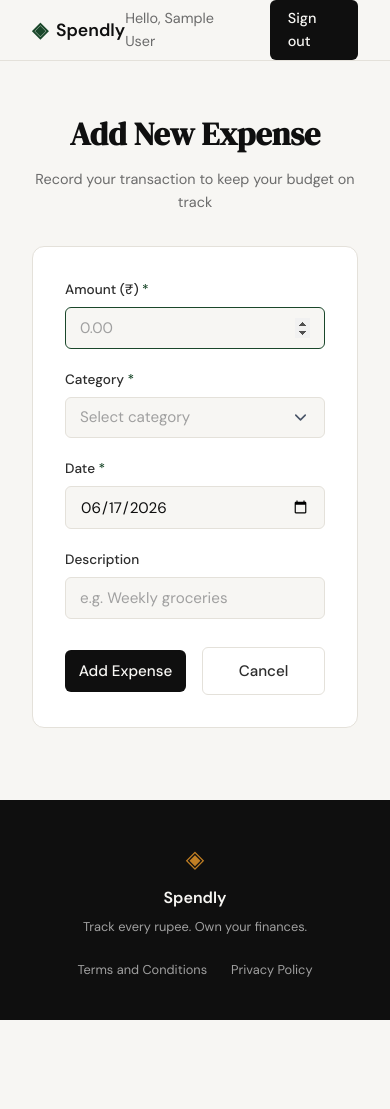
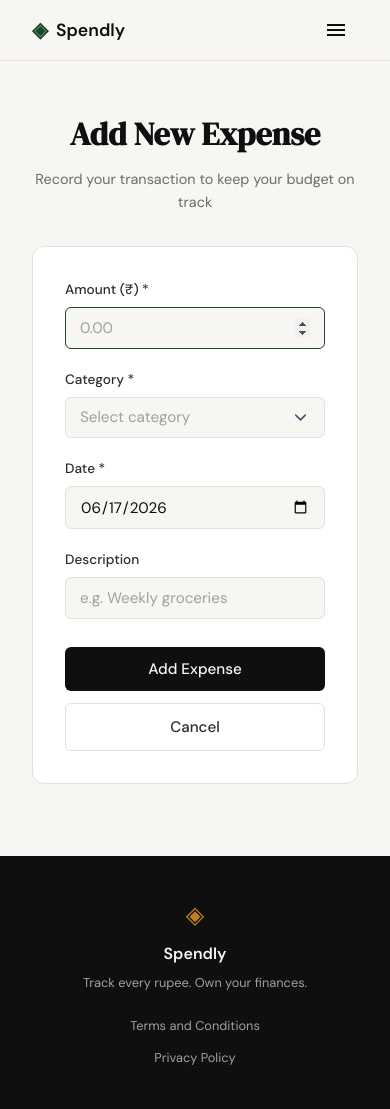
Before and after one commit to Anshhuman99/expense-tracker, a Flask app: page /expenses/add in a window 390 px wide. Before the commit the page ends 1020 px from the top, so only its background shows below. Run offline with Flask 3, Linux system fonts and the light colour scheme; the visitor is signed in with stand-in values (Sample User, id 1); data comes from the database, SQL or seed files in the repository.

Commit message:
feat: optimize app layouts for mobile tablet and desktop devices (#12)

```diff
--- a/static/css/flash_messages.css
+++ b/static/css/flash_messages.css
@@ -74,7 +74,7 @@
     background: none;
     border: none;
     padding: 0;
-    margin: 0;
+    margin: -10px -10px -10px 0;
     cursor: pointer;
     color: var(--ink-muted, #94a3b8);
     display: flex;
@@ -82,6 +82,8 @@
     justify-content: center;
     transition: color 0.2s ease;
     flex-shrink: 0;
+    width: 44px;
+    height: 44px;
 }
 
 .toast-close-btn:hover {
--- a/static/css/style.css
+++ b/static/css/style.css
@@ -615,6 +615,12 @@ a { color: inherit; text-decoration: none; }
 }
 
 /* ------------------------------------------------------------------ */
+/* Navigation menu toggler style */
+.nav-toggle {
+    display: none;
+}
+
+/* ------------------------------------------------------------------ */
 /* Responsive                                                          */
 /* ------------------------------------------------------------------ */
 
@@ -631,9 +637,104 @@ a { color: inherit; text-decoration: none; }
     .features-inner { grid-template-columns: 1fr; }
 }
 
+@media (max-width: 768px) {
+    .nav-toggle {
+        display: flex;
+        align-items: center;
+        justify-content: center;
+        background: transparent;
+        border: none;
+        color: var(--ink);
+        cursor: pointer;
+        padding: 0.5rem;
+        min-width: 44px;
+        min-height: 44px;
+        border-radius: var(--radius-sm);
+        transition: background-color 0.2s;
+    }
+
+    .nav-toggle:hover {
+        background-color: var(--border-soft);
+    }
+
+    .nav-toggle:focus-visible {
+        background-color: var(--border-soft);
+        outline: 2px solid var(--accent);
+        outline-offset: 2px;
+    }
+
+    .nav-links {
+        display: none;
+        position: absolute;
+        top: 60px;
+        left: 0;
+        width: 100%;
+        background-color: var(--paper);
+        border-bottom: 1px solid var(--border);
+        flex-direction: column;
+        align-items: stretch;
+        padding: 1.5rem;
+        gap: 1rem;
+        box-shadow: 0 10px 20px rgba(0, 0, 0, 0.05);
+        z-index: 99;
+    }
+
+    .nav-links.open {
+        display: flex;
+    }
+
+    .nav-links a {
+        display: block;
+        padding: 0.75rem 1rem;
+        border-radius: var(--radius-sm);
+        width: 100%;
+        text-align: center;
+        min-height: 44px;
+        line-height: 28px;
+    }
+
+    .nav-links a.nav-cta {
+        margin-top: 0.5rem;
+    }
+
+    .nav-user {
+        text-align: center;
+        margin-bottom: 0.5rem;
+        font-weight: 500;
+    }
+}
+
 @media (max-width: 600px) {
-    .nav-links a:not(.nav-cta) { display: none; }
     .hero { padding: 3rem 1rem 2rem; }
+
+    .footer-inner {
+        align-items: center;
+        text-align: center;
+    }
+
+    .footer-links {
+        flex-direction: column;
+        gap: 0.75rem;
+        align-items: center;
+    }
+}
+
+/* Responsive adjustments for forms */
+@media (max-width: 480px) {
+    .form-actions {
+        flex-direction: column !important;
+        gap: 0.75rem !important;
+    }
+
+    .form-actions button,
+    .form-actions a {
+        width: 100% !important;
+        flex: none !important;
+        min-height: 44px;
+        display: flex;
+        align-items: center;
+        justify-content: center;
+    }
 }
 
 /* ------------------------------------------------------------------ */
--- a/static/js/main.js
+++ b/static/js/main.js
@@ -18,6 +18,45 @@ document.addEventListener("DOMContentLoaded", () => {
             });
         }
     });
+
+    // Mobile navigation toggle handler
+    const navToggle = document.getElementById("nav-toggle");
+    const navLinksMenu = document.getElementById("nav-links-menu");
+
+    if (navToggle && navLinksMenu) {
+        navToggle.addEventListener("click", () => {
+            const isExpanded = navToggle.getAttribute("aria-expanded") === "true";
+            navToggle.setAttribute("aria-expanded", !isExpanded);
+            navLinksMenu.classList.toggle("open");
+            const icon = navToggle.querySelector(".material-symbols-outlined");
+            if (icon) {
+                icon.textContent = isExpanded ? "menu" : "close";
+            }
+        });
+
+        // Close menu when clicking outside of navbar
+        document.addEventListener("click", (event) => {
+            if (!navLinksMenu.classList.contains("open")) return;
+            const isClickInside = navToggle.contains(event.target) || navLinksMenu.contains(event.target);
+            if (!isClickInside) {
+                navToggle.setAttribute("aria-expanded", "false");
+                navLinksMenu.classList.remove("open");
+                const icon = navToggle.querySelector(".material-symbols-outlined");
+                if (icon) icon.textContent = "menu";
+            }
+        });
+
+        // Close menu on Escape key press
+        document.addEventListener("keydown", (event) => {
+            if (event.key === "Escape" && navLinksMenu.classList.contains("open")) {
+                navToggle.setAttribute("aria-expanded", "false");
+                navLinksMenu.classList.remove("open");
+                const icon = navToggle.querySelector(".material-symbols-outlined");
+                if (icon) icon.textContent = "menu";
+                navToggle.focus();
+            }
+        });
+    }
 });
 
 /**
--- a/templates/base.html
+++ b/templates/base.html
@@ -20,7 +20,10 @@
                 <span class="brand-icon">◈</span>
                 <span class="brand-name">Spendly</span>
             </a>
-            <div class="nav-links">
+            <button class="nav-toggle" id="nav-toggle" aria-label="Toggle navigation" aria-expanded="false" aria-controls="nav-links-menu">
+                <span class="material-symbols-outlined">menu</span>
+            </button>
+            <div class="nav-links" id="nav-links-menu">
                 {% if session.get('user_id') %}
                     <span class="nav-user">Hello, {{ session.get('user_name') }}</span>
                     <a href="{{ url_for('profile') }}" class="{% if request.endpoint == 'profile' %}active{% endif %}">Profile</a>
```
Also changed, not shown: ai/settings/specs/13-responsive-design.md (added, +84 -0 lines), static/css/profile.css (+80 -2 lines), templates/profile.html (+6 -6 lines), tests/test_13-responsive-design.py (added, +289 -0 lines).
